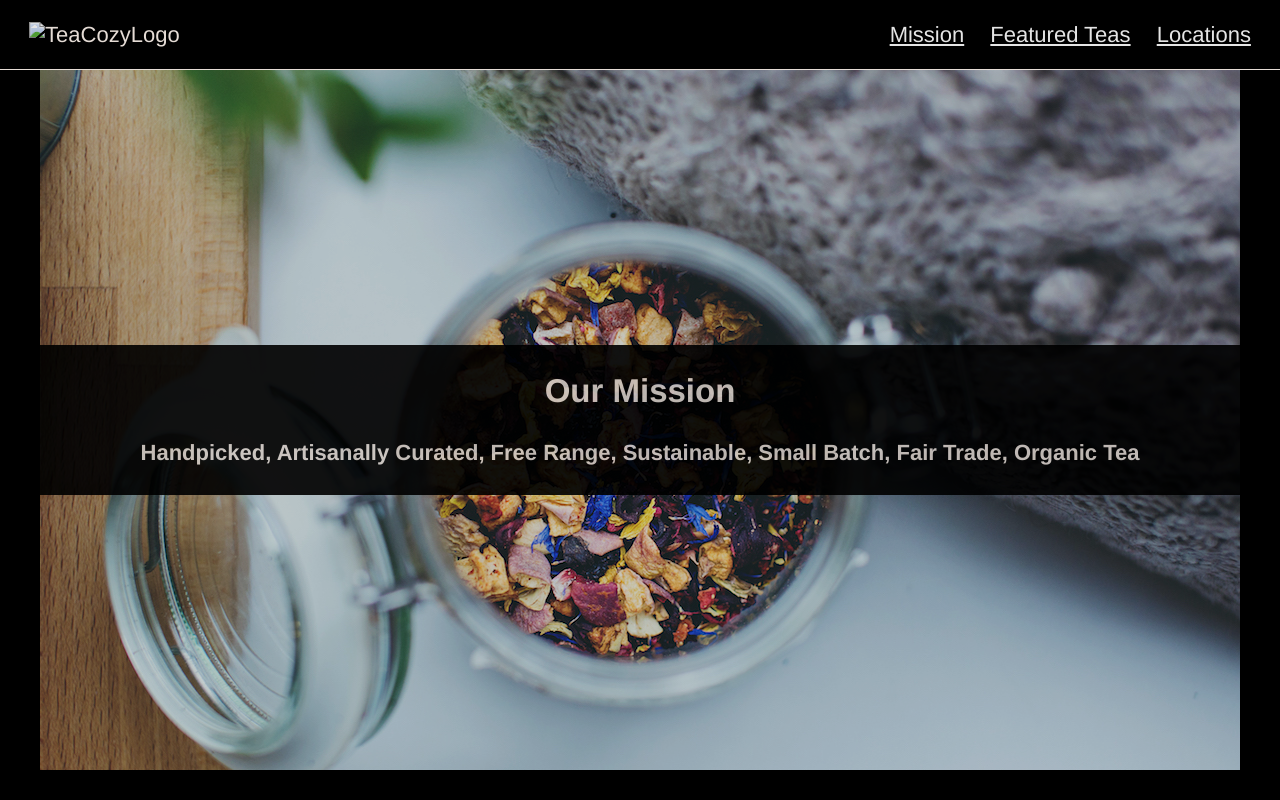
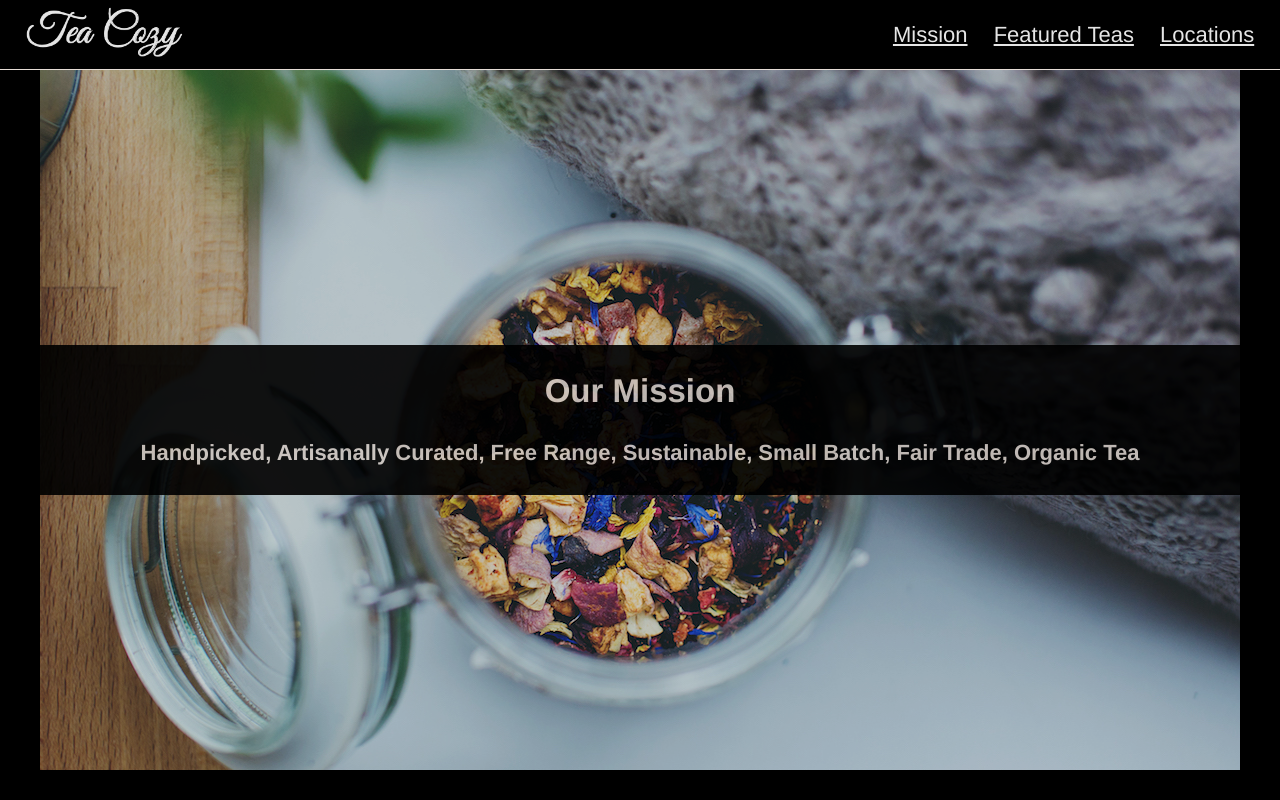
Before and after one commit to tbishop95/TeaCozy, a plain HTML site: page index.html in a window 1280 px wide. Shown: the top 800 px of the page. Drawn offline with Linux system fonts and the light colour scheme; files whose address does not match are found by name.

Commit message:
Changed image path to relative.

```diff
--- a/index.html
+++ b/index.html
@@ -7,7 +7,7 @@
 <body>
   <header>
     <div class="logo">
-      <img src="images/img-tea-cozy-logo.png" alt="TeaCozyLogo">
+      <img src="resources/images/img-tea-cozy-logo.png" alt="TeaCozyLogo">
     </div>
     <nav>
       <span><a href="#mission">Mission</a></span>
```
